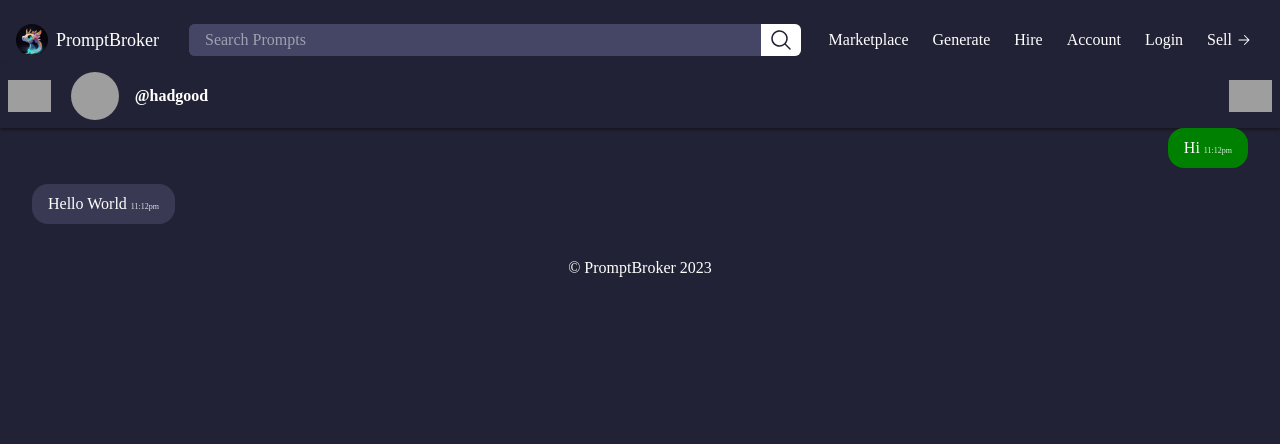
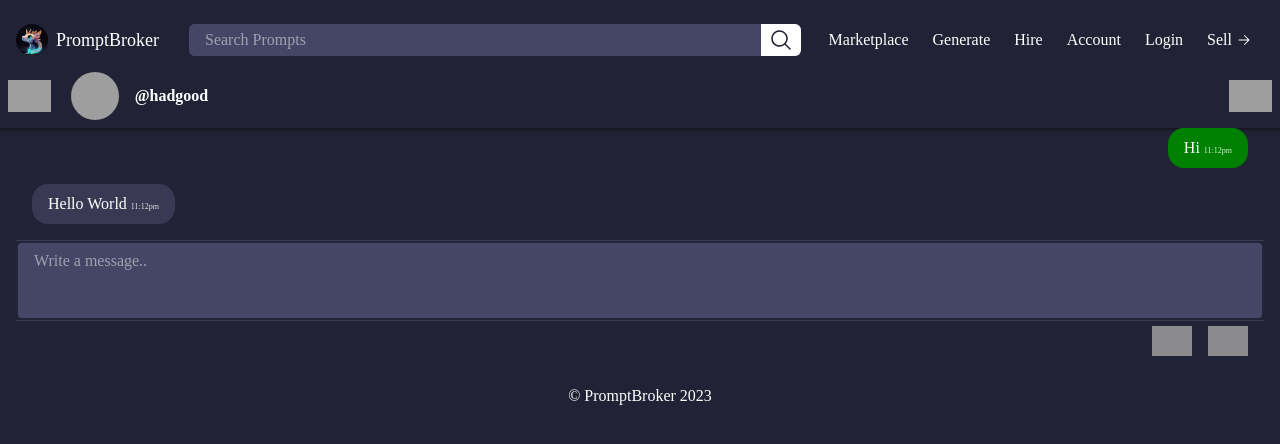
Before and after one commit to aminblm/promptbroker-boilerplate, a Next.js app: page /chat/1 in a window 1280 px wide. Shown: the top 444 px of the page. Built offline with nearby package versions, Linux system fonts and the light colour scheme; grey boxes are pictures that could not be loaded; a web font is replaced by a local one.

Commit message:
styling messaging page and chat bubble

```diff
--- a/src/app/chat/[id]/page.tsx
+++ b/src/app/chat/[id]/page.tsx
@@ -19,8 +19,9 @@ export default function MessagePane(){
             <div className="messages-main-wrapper">
                 <div className="message-content-wrapper">
                     <div className="message-content">
+                        <div className="message"></div>
                         <div className="message-bubble">
-                            <span className="message-text sent">
+                            <span className="message-text">
                                 Hello World
                             </span>
                             <span className="message-timestap-wrap">
@@ -33,10 +34,9 @@ export default function MessagePane(){
                 </div>
 
                 <div className="message-content-wrapper">
-                    <div className="recieved-message">
-
+                    <div className="sent-message">
+                        <div className="block"></div>
                         <div className="message-content">
-
                             <div className="message-bubble">
                                 <span className="message-text">
                                     Hi
@@ -50,8 +50,29 @@ export default function MessagePane(){
                         </div>
                     </div>
                 </div>
+            </div>
 
-
+            <div className="message-box-main">
+                <div className="message-box">
+                    <textarea name=""
+                    placeholder="Write a message..">
+                    </textarea>
+                </div>
+                <div className="message-icons-main">
+                    <div className="block"></div>
+                    <div className="message-icons">
+                        <div className="icon">
+                            <label>
+                                <img src="https://promptbase.com/assets/icons/attach_image.svg"
+                                alt="" />
+                                <input _ngcontent-serverapp-c176="" type="file" multiple></input>
+                            </label>
+                        </div>
+                        <div className="icon">
+                                <img src="	https://promptbase.com/assets/icons/send.svg" alt="" />
+                        </div>
+                    </div>
+                </div>
             </div>
         </div>
     )
--- a/src/styles/chat.css
+++ b/src/styles/chat.css
@@ -107,7 +107,7 @@
 
 }
 
-/* --------------------chat page responsive ------------------- */
+/* --------------------chat page responsive message bubble ------------------- */
 
 .messages-main-wrapper{
     @apply flex flex-1 flex-col-reverse py-2 px-4;
@@ -141,12 +141,71 @@
 
 }
 
-.recieved-message .message-bubble{
+.sent-message .message-bubble{
     @apply bg-[green]
 }
 
-.recieved-message {
+.sent-message {
     @apply text-right;
+}
+
+/* ----------------------- message box ------------------------ */
+.message-box-main{
+    @apply h-32 flex flex-col relative border-t-[1px] border-[#393954];
+}
+
+.message-box{
+    @apply flex-1 p-0.5
+}
+
+.message-box textarea {
+    @apply h-full whitespace-normal	rounded;
+
+    @apply w-full leading-5 relative inline-flex z-[1] flex-initial select-auto min-h-0;
+    @apply align-middle break-normal m-0 no-underline bg-transparent border-0 cursor-text py-2 px-4;
+    @apply resize-none text-white bg-[#454566];
+
+    outline: 0;
+    box-shadow: 0 0 0 0 transparent, 0 0 0 0 transparent, 0 0 0 0 transparent, 0 0 0 1px rgb(60 66 87 / 16%), 0 0 0 0 transparent, 0 0 0 0 transparent, 0 0 0 0 transparent;
+    transition: background-color .24s,box-shadow .24s;
+    transition-property: background-color,box-shadow;
+    transition-duration: .24s,.24s;
+    transition-timing-function: ease,ease;
+    transition-delay: 0s,0s;
+}
+
+/* -----------------------------message-box icons --------------------- */
+.message-icons-main {
+    height: 48px;
+    border-top: 1px solid #393954;
+    display: flex;
+    justify-content: space-between;
+    align-items: center;
+    padding: 0 16px;
+}
+.message-icons {
+    display: block;
+}
+
+.icon {
+    display: inline-block;
+    height: 30px;
+    cursor: pointer;
+    opacity: .85;
+    transition: .3s;
+    margin-left: 16px;
+}
+
+.icon input {
+    display: none;
+}
+
+.icon label {
+    cursor: pointer;
+}
+
+.icon img {
+    @apply h-full
 }
 
 @media screen and (min-width: 1000px) {
```
